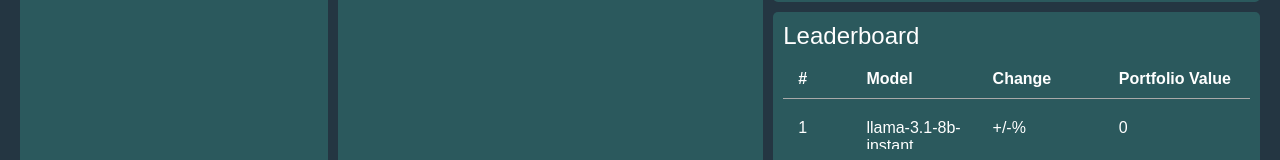
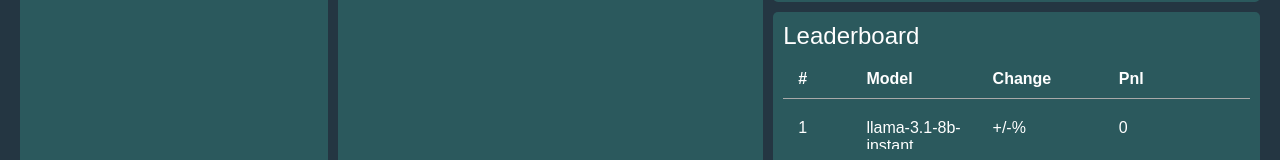
Before and after one commit to vkethana/calhacks-24, a React (Create React App) app in the folder frontend/: page / in a window 1280 px wide. Shown: the part 234-394 px from the top of the page. Built offline with nearby package versions, Linux system fonts and the light colour scheme; no server answers; a web font is replaced by a local one.

Commit message:
fix rankings

```diff
--- a/frontend/src/leaderboard.tsx
+++ b/frontend/src/leaderboard.tsx
@@ -8,7 +8,9 @@
 const Leaderboard = ({ data }: LeaderboardProps) => {
   const [rankings, setRankings] = useState<Agent[]>(data);
   useEffect(() => {
-    setRankings(data);
+    // Sort agents by pnl in descending order (highest pnl first)
+    const sortedRankings = [...data].sort((a, b) => b.pnl - a.pnl);
+    setRankings(sortedRankings);
   }, [data]);
 
   return (
@@ -17,7 +19,7 @@
         <div className="cell">#</div>
         <div className="cell">Model</div>
         <div className="cell">Change</div>
-        <div className="cell">Portfolio Value</div>
+        <div className="cell">Pnl</div>
       </div>
       {rankings &&
         rankings.map((model, index) => (
```
